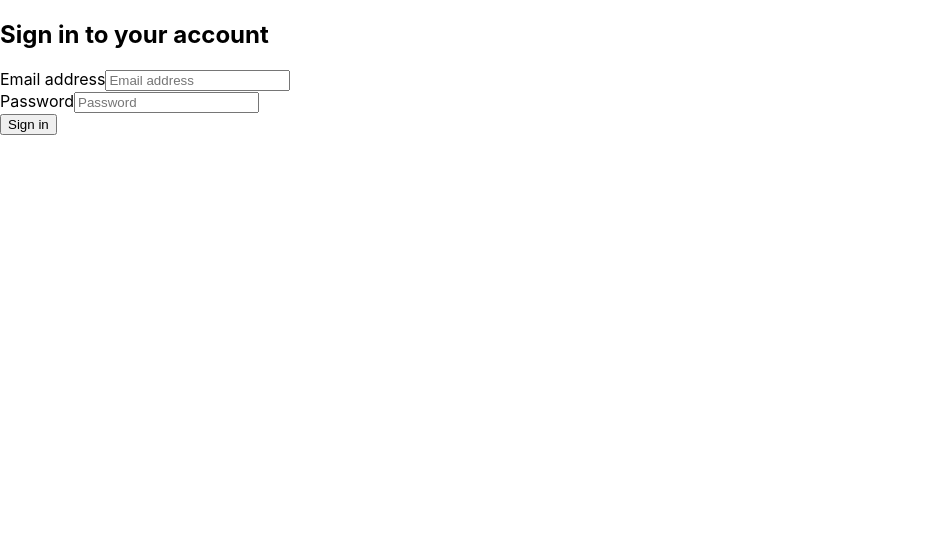
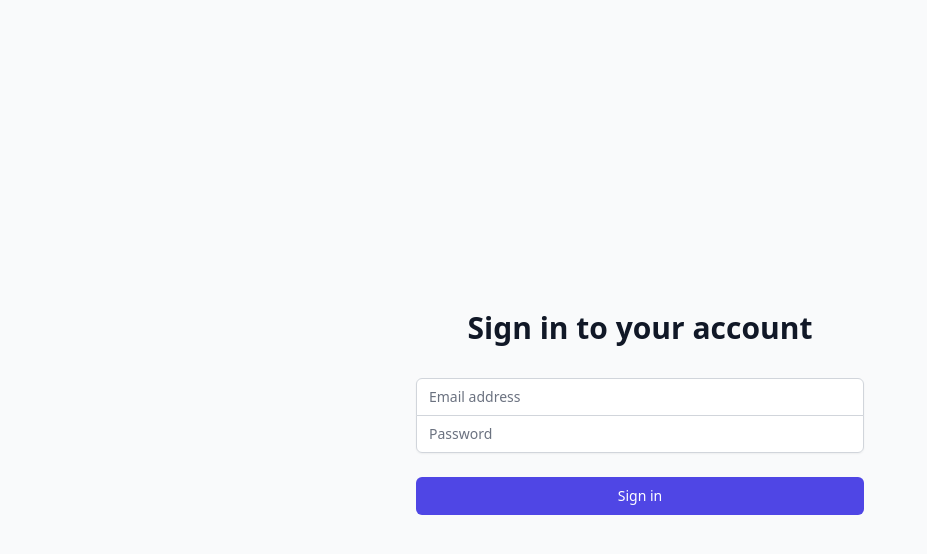
Before and after one commit to Nivetha-Selvakumar/subscription-system-frontend, a React (Create React App) app: page /login in a window 1280 px wide. Shown: the top 554 px of the page, without its empty margins (0-927 px from the left). Built offline with nearby package versions, Linux system fonts and the light colour scheme.

Commit message:
fix - setup the tailwind css

```diff
--- a/package.json
+++ b/package.json
@@ -45,5 +45,10 @@
       "last 1 firefox version",
       "last 1 safari version"
     ]
+  },
+  "devDependencies": {
+    "autoprefixer": "^10.4.21",
+    "postcss": "^8.5.6",
+    "tailwindcss": "^3.4.18"
   }
 }
--- /dev/null
+++ b/postcss.config.js
@@ -0,0 +1,7 @@
+// postcss.config.js
+module.exports = {
+  plugins: {
+    tailwindcss: {},
+    autoprefixer: {},
+  },
+};
--- a/src/index.css
+++ b/src/index.css
@@ -1,13 +1,12 @@
-body {
-  margin: 0;
-  font-family: -apple-system, BlinkMacSystemFont, 'Segoe UI', 'Roboto', 'Oxygen',
-    'Ubuntu', 'Cantarell', 'Fira Sans', 'Droid Sans', 'Helvetica Neue',
-    sans-serif;
-  -webkit-font-smoothing: antialiased;
-  -moz-osx-font-smoothing: grayscale;
+@tailwind base;
+@tailwind components;
+@tailwind utilities;
+
+/* Custom base styles */
+@layer base {
+  body {
+    @apply bg-gray-50 text-gray-900;
+    -webkit-font-smoothing: antialiased;
+    -moz-osx-font-smoothing: grayscale;
+  }
 }
-
-code {
-  font-family: source-code-pro, Menlo, Monaco, Consolas, 'Courier New',
-    monospace;
-}
--- /dev/null
+++ b/tailwind.config.js
@@ -0,0 +1,11 @@
+/** @type {import('tailwindcss').Config} */
+module.exports = {
+  content: [
+    "./src/**/*.{js,jsx,ts,tsx}",
+    "./public/index.html"
+  ],
+  theme: {
+    extend: {},
+  },
+  plugins: [],
+};
```
Also changed, not shown: 2 other files (tests, documents, lock files or other folders).
